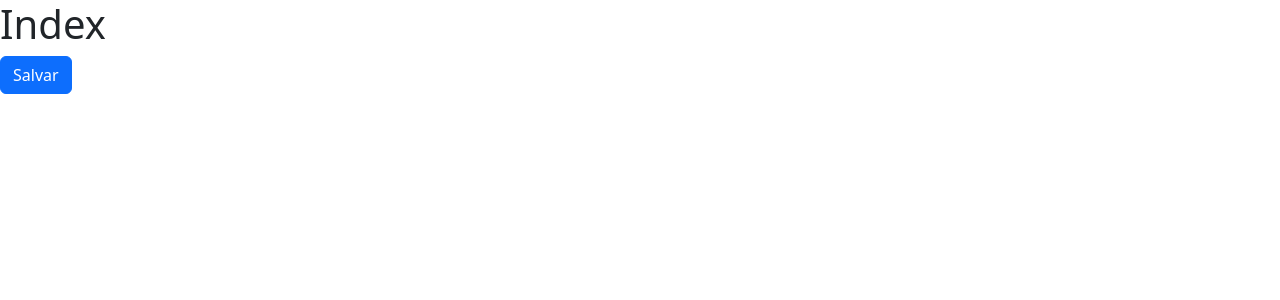
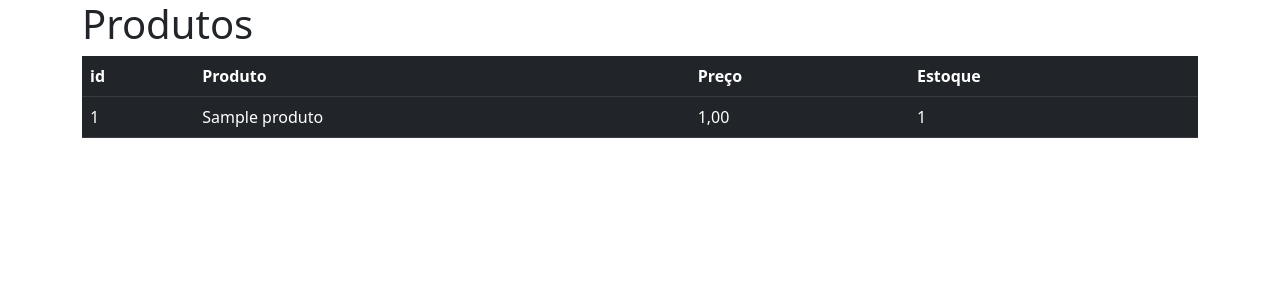
Before and after one commit to pedrodeffanti/Python_Django_MySQL, a Django app: page / in a window 1280 px wide. Shown: the top 300 px of the page. Run offline with Django 4.2, Linux system fonts and the light colour scheme; tables that the repository leaves empty hold one stand-in row (values such as "Sample post"); some libraries are stand-ins or nearby versions.

Commit message:
alteração templates e banco

```diff
--- a/core_MySQL/templates/contato.html
+++ b/core_MySQL/templates/contato.html
@@ -7,7 +7,7 @@
     <link rel="stylesheet" href="https://cdn.jsdelivr.net/npm/bootstrap@5.2.0/dist/css/bootstrap.min.css" integrity="sha384-gH2yIJqKdNHPEq0n4Mqa/HGKIhSkIHeL5AyhkYV8i59U5AR6csBvApHHNl/vI1Bx" crossorigin="anonymous">
 </head>
 <body>
-    <div class="container"></div>
+    <div class="container">
         <h1>Contato</h1>
         {% bootstrap_messages %}
         <form action="{% url 'contato' %}" method="post" class="form" autocomplete="off">
--- a/core_MySQL/templates/index.html
+++ b/core_MySQL/templates/index.html
@@ -7,13 +7,27 @@
     <link rel="stylesheet" href="https://cdn.jsdelivr.net/npm/bootstrap@5.2.0/dist/css/bootstrap.min.css" integrity="sha384-gH2yIJqKdNHPEq0n4Mqa/HGKIhSkIHeL5AyhkYV8i59U5AR6csBvApHHNl/vI1Bx" crossorigin="anonymous">
 </head>
 <body>
-    <div class="container"></div>
-        <h1>Index</h1>
-        {% bootstrap_messages %}
-        <form action="{% url 'index' %}" method="post" class="form" autocomplete="off">
-            {% csrf_token %}
-            <button type="submit" class="btn btn-primary">Salvar</button>
-        </form>
+    <div class="container">
+        <h1>Produtos</h1>
+
+        <table class="table table-dark">
+            <thead>
+                <th scope="col">id</th>
+                <th scope="col">Produto</th>
+                <th scope="col">Preço</th>
+                <th scope="col">Estoque</th>
+            </thead>
+            <tbody>
+                {% for produto in produtos %}
+                    <tr>
+                        <td scope="row">{{ produto.id }}</td>
+                        <td scope="row">{{ produto.nome }}</td>
+                        <td scope="row">{{ produto.preco }}</td>
+                        <td scope="row">{{ produto.estoque }}</td>
+                    </tr>
+                {% endfor %}
+            </tbody>
+        </table>
     </div>
 <script src="https://cdn.jsdelivr.net/npm/bootstrap@5.2.0/dist/js/bootstrap.min.js" integrity="sha384-ODmDIVzN+pFdexxHEHFBQH3/9/vQ9uori45z4JjnFsRydbmQbmL5t1tQ0culUzyK" crossorigin="anonymous"></script>
 <script src="https://cdn.jsdelivr.net/npm/bootstrap@5.2.0/dist/js/bootstrap.bundle.min.js" integrity="sha384-A3rJD856KowSb7dwlZdYEkO39Gagi7vIsF0jrRAoQmDKKtQBHUuLZ9AsSv4jD4Xa" crossorigin="anonymous"></script>
--- a/core_MySQL/templates/produto.html
+++ b/core_MySQL/templates/produto.html
@@ -7,7 +7,7 @@
     <link rel="stylesheet" href="https://cdn.jsdelivr.net/npm/bootstrap@5.2.0/dist/css/bootstrap.min.css" integrity="sha384-gH2yIJqKdNHPEq0n4Mqa/HGKIhSkIHeL5AyhkYV8i59U5AR6csBvApHHNl/vI1Bx" crossorigin="anonymous">
 </head>
 <body>
-    <div class="container"></div>
+    <div class="container">
         <h1>Produto</h1>
         {% bootstrap_messages %}
         <form action="{% url 'produto' %}" method="post" class="form" autocomplete="off" enctype="multipart/form-data">
--- a/core_MySQL/views.py
+++ b/core_MySQL/views.py
@@ -1,9 +1,13 @@
 from django.shortcuts import render
 from django.contrib import messages
 from .forms import ContatoForm, ProdutoModelForm
+from .models import Produto
 
 def index(request):
-    return render(request, 'index.html')
+    context = {
+        'produtos': Produto.objects.all()
+    }
+    return render(request, 'index.html', context)
 
 
 def contato(request):
```
